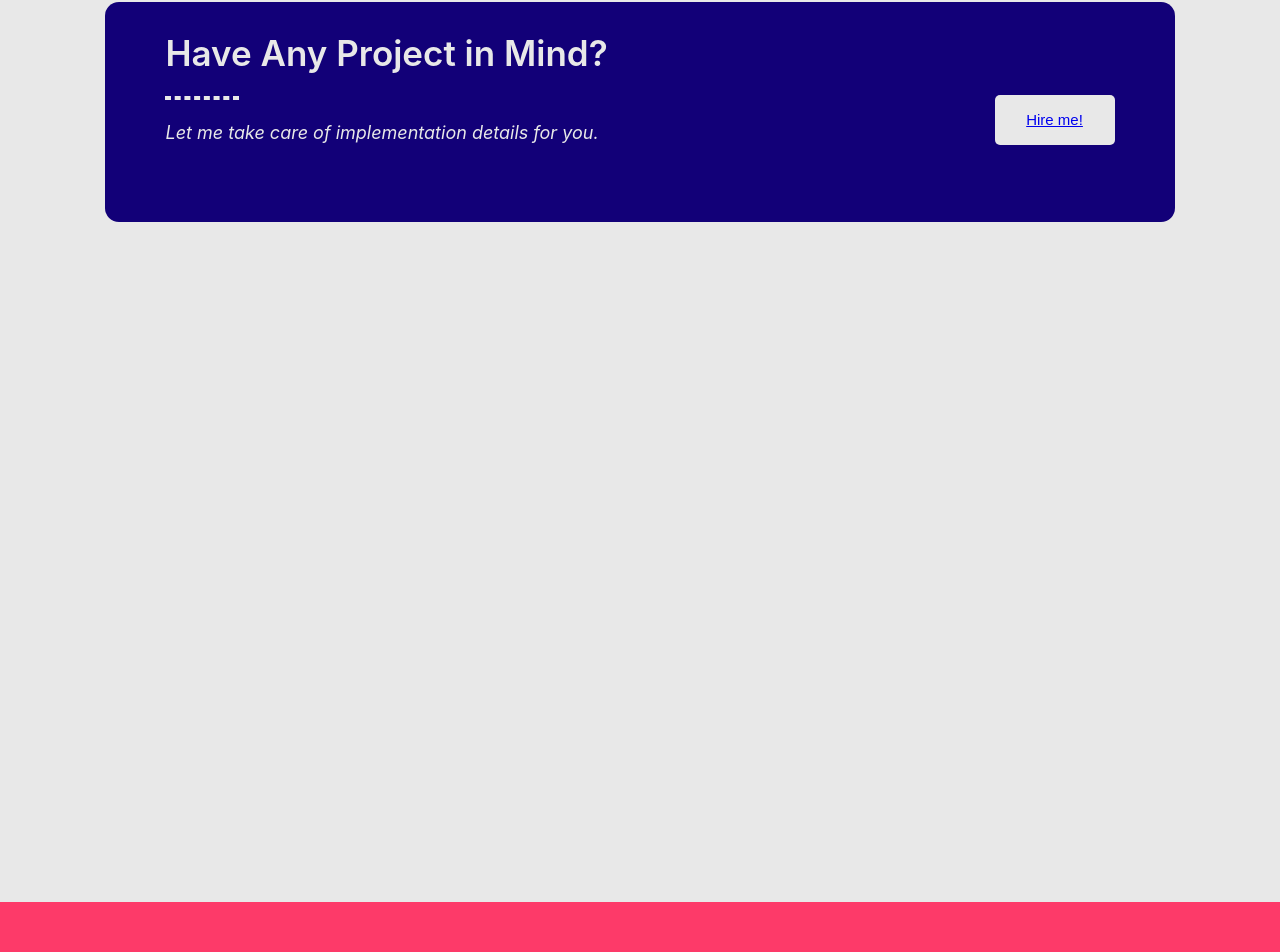
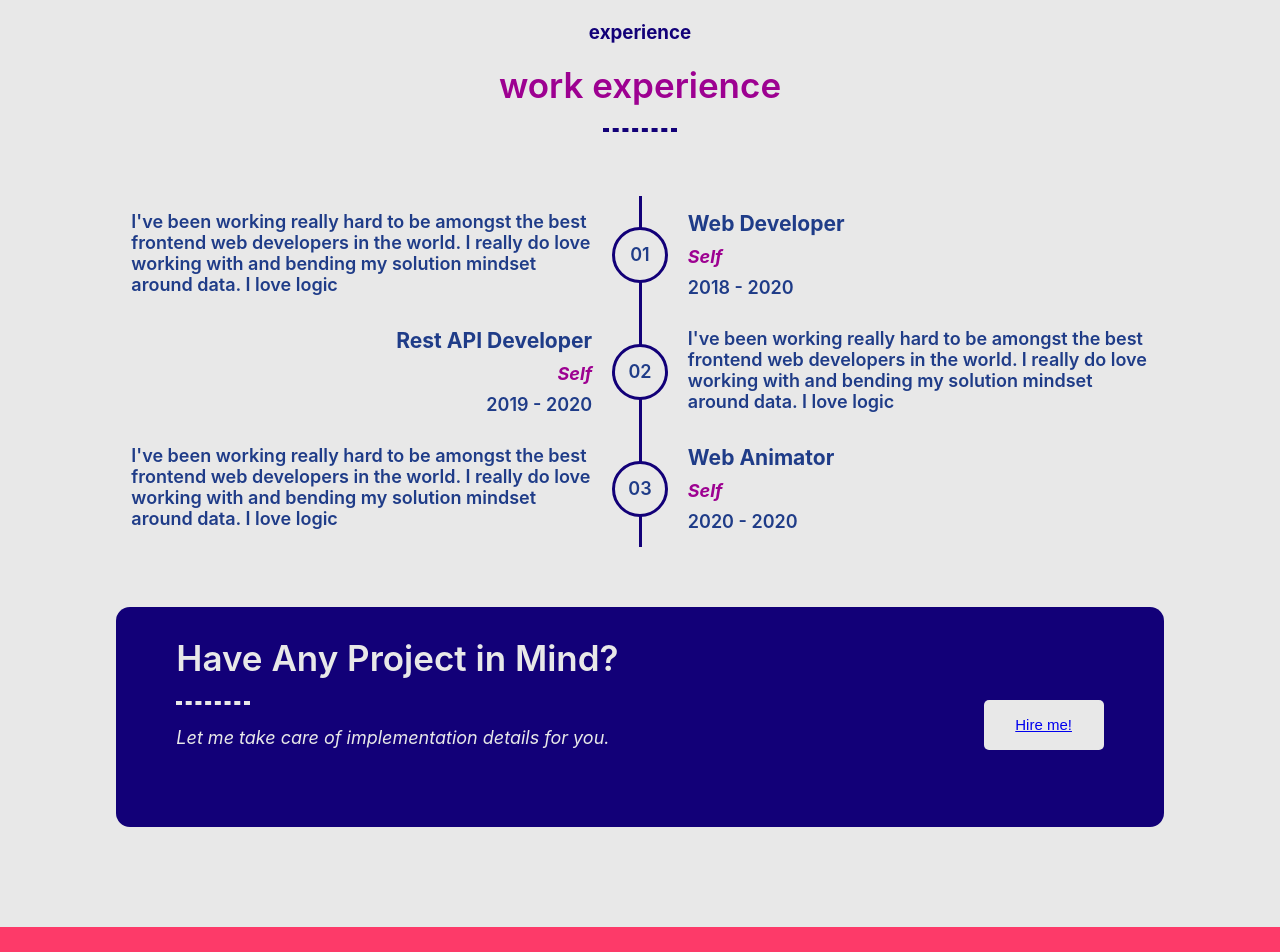
Before and after one commit to Sherlock-HolmesJM/portfolio, a React (Create React App) app: page / in a window 1280 px wide. Shown: the part 3943-4895 px from the top of the page. Built offline with nearby package versions, Linux system fonts and the light colour scheme.

Commit message:
finished the tween component

```diff
--- /dev/null
+++ b/src/components/Tween.tsx
@@ -0,0 +1,122 @@
+import React, { useState, useEffect } from 'react';
+import styled from 'styled-components';
+import { motion } from 'framer-motion';
+
+import * as config from '../config';
+
+interface Props {
+   left?: boolean,
+   text: string,
+   period: string,
+   company: string,
+   job: string,
+   index: number
+}
+
+function Tween(props: Props) {
+   const { left, text, index, period, job, company } = props
+
+   const [height, setHeight] = useState(0);
+
+   const number = index < 10 ? '0' + index : index;
+
+   const variants = {
+      animate: {
+         opacity: 1,
+         type: 'spring',
+         transition: {
+            duration: 1
+         }
+      },
+      initial: {
+         opacity: 0
+      }
+   };
+
+   return (
+      <Card left={left} variants={variants}>
+         <div className="tlcard__text">{text}</div>
+         <div className="tlcard__lineHolder">
+            <div className="tlcard__line"></div>
+            <div className="tlcard__index">{number}</div>
+         </div>
+         <div className="tlcard__header">
+            <h3 className="tlcard__job">{job}</h3>
+            <h4 className="tlcard__company"> <em>{company}</em> </h4>
+            <div className="tlcard__period">{period}</div>
+         </div>
+      </Card>
+   )
+}
+
+const Card = styled(motion.div)<{left: boolean | undefined}>`
+   display: flex;
+   ${props => props.left ? 'flex-direction: row-reverse' : ''};
+   justify-content: space-between;
+   font-size: 18px;
+   font-weight: 600;
+   color: ${config.navyblueLight};
+
+   &:hover .tlcard__text,
+   &:hover .tlcard__index {
+      color: ${config.coolGray};
+      background: ${config.navyblueDark};
+   }
+
+   .tlcard__text {
+      flex-basis: 44%;
+      padding: 15px;
+      border-radius: 10px;
+      transition: all .5s ease-in-out;
+   }
+
+   .tlcard__header {
+      flex-basis: 44%;
+      display: flex;
+      flex-direction: column;
+      justify-content: center;
+      text-align: ${props => props.left ? 'right' : 'left'};
+      padding: 15px;
+      text-transform: capitalize;
+   }
+   .tlcard__job {
+      margin: 0;
+   }
+   .tlcard__company {
+      margin: 10px 0;
+      color: ${config.purple};
+   }
+
+
+   .tlcard__lineHolder {
+      flex-basis: 53px;
+      position: relative;
+      display: flex;
+      justify-content: center;
+      align-items: center;
+      min-height: 100%;
+   }
+   .tlcard__line {
+      position: absolute;
+      top: 0px;
+      left: 48%;
+      background: ${config.navyblueDark};
+      width: 3px;
+      min-height: 100%;
+   }
+   .tlcard__index {
+      display: flex;
+      justify-content: center;
+      align-items: center;
+      width: 50px;
+      height: 50px;
+      border-radius: 50%;
+      border: 3px solid ${config.navyblueDark};
+      background: ${config.coolGray};
+      transition: all .5s ease-in-out;
+      z-index: 111;
+   }
+
+`;
+
+export default Tween
--- a/src/config.ts
+++ b/src/config.ts
@@ -4,6 +4,7 @@ export const navyblueDark = '#120078';
 export const navyblueLight = '#1f3c88';
 export const yellow = '#fecd1a';
 export const purple = '#9d0191';
+// export const lightpurple = '#595b83';
 
 // export const color1 = '#ffffff';
 // export const color2 = 'rgba(246,245,241)';
--- a/src/index.css
+++ b/src/index.css
@@ -11,6 +11,16 @@ body {
   -moz-osx-font-smoothing: grayscale;
 }
 
+body::-webkit-scrollbar {
+  width: 5px;
+}
+body::-webkit-scrollbar-track {
+  background: #fd3a69;
+}
+body::-webkit-scrollbar-thumb {
+  background: purple;
+}
+
 code {
   font-family: source-code-pro, Menlo, Monaco, Consolas, 'Courier New',
     monospace;
--- a/src/sections/Experience.tsx
+++ b/src/sections/Experience.tsx
@@ -1,27 +1,49 @@
 import React from 'react';
 import styled from 'styled-components';
+import { motion } from 'framer-motion';
+import { useInView } from 'react-intersection-observer';
 
 import * as config from '../config';
 
 import Button from '../components/Button';
 import SubHeader from '../components/SubHeader';
+import Tween from '../components/Tween';
 
+
+const texts = ["I've been working really hard to be amongst the best frontend web developers in the world. I really do love working with and bending my solution mindset around data. I love logic"];
 
 
 
 interface Props {
    className?: string,
-   ref?: any,
 }
 
 function Experience(props: Props) {
-   const { className, ref } = props;
+   const { className } = props;
+
+   const { inView, ref } = useInView({ triggerOnce: true });
+
+   const variants = {
+      animate: {
+         transition: { staggerChildren: 0.8, delay: 0.5 }
+      }
+   }
 
    return (
-      <EXPERIENCE id="experience" className={className} ref={ref}>
+      <EXPERIENCE id="experience" className={className}>
          <Aside></Aside>
 
          <Main>
+            <SubHeader name="experience" caption="work experience" center />
+
+            <motion.div className="experience__timeline" ref={ref} variants={variants}
+                        initial="initial" animate={inView ? 'animate' : ''}>
+               <Tween text={texts[0]} job="Web Developer" company="self" index={1} period="2018 - 2020" />
+               <Tween text={texts[0]} job="Rest API Developer" company="self" index={2} period="2019 - 2020" left />
+               <Tween text={texts[0]} job="Web Animator" company="self" index={3} period="2020 - 2020" />
+            </motion.div>
+
+            <div className="experience__call">
                <MainDiv>
                   <SubHeader color={config.coolGray} caption="Have Any Project in Mind?" />
                   <p>
@@ -34,6 +56,7 @@ function Experience(props: Props) {
                      <a href="./#footer">Hire me!</a>
                   </Button>
                </MainDiv2>
+            </div>
          </Main>
 
          <Aside></Aside>
@@ -50,6 +73,8 @@ const EXPERIENCE = styled.section`
 
 const Main = styled.main`
    flex-basis: 90%;
+
+   .experience__call {
       display: flex;
       justify-content: space-between;
       background: ${config.navyblueDark};
@@ -57,6 +82,8 @@ const Main = styled.main`
       padding: 10px 60px;
       border-radius: 14px;
       height: 200px;
+      margin-top: 60px;
+   }
 `;
 
 const MainDiv = styled.div`
```
Also changed, not shown: src/context.tsx (+6 -8 lines). Lines whose indentation alone changed are shown as unchanged.
